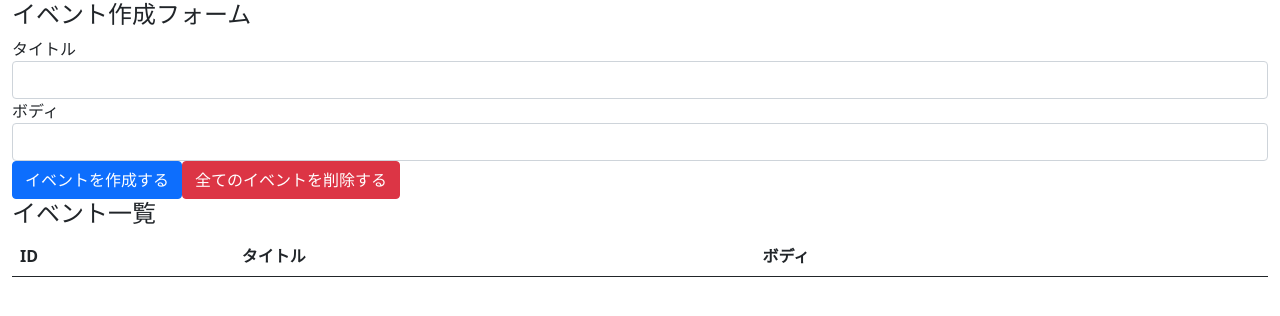
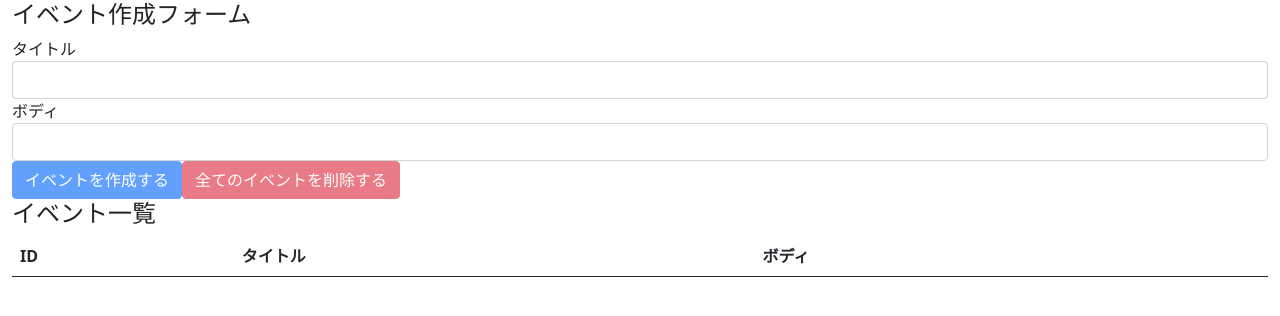
Before and after one commit to rhkt/react-hooks-101, a React (Create React App) app: page / in a window 1280 px wide. Shown: the top 316 px of the page. Built offline with nearby package versions, Linux system fonts and the light colour scheme.

Commit message:
refactor-separate-component

```diff
--- a/src/components/App.js
+++ b/src/components/App.js
@@ -1,47 +1,17 @@
-import React,{useReducer,useState} from "react";
+import React,{useReducer} from "react";
 import 'bootstrap/dist/css/bootstrap.min.css';
 import reducer from '../reducers';
-import Event from './Event';
+import Events from './Events';
+import EventForm from './EventForm';
 
 const App = () => {
-	const [state,dispatch]=useReducer(reducer,[]);
-	const [title,setTitle]=useState('');
-	const [body,setBody]=useState('');
-const addEvent = (e)=>{
-	e.preventDefault();
-	dispatch({
-		type:'CREATE_EVENT',
-		title,
-		body
-	})
-	setTitle('');
-	setBody('');
-}
-console.log({state});
+	const [state, dispatch] = useReducer(reducer, []);
 
 	return (
 		<>
 			<div className="container-fluid">
-				<h4>イベント作成フォーム</h4>
-				<form action="">
-					<div className='form-group'>
-						<label htmlFor="formEventTitle">タイトル</label>
-						<input className='form-control' type="text" name="" id="formEventTitle" value={title} onChange={e=>setTitle(e.target.value)}/>
-					</div>
-					<div className='form-group'>
-						<label htmlFor="formEventBody">ボディ</label>
-						<input className='form-control' type="text" name="" id="formEventBody" value={body} onChange={e=>setBody(e.target.value)} />
-					</div>
-					<button className='btn btn-primary' onClick={addEvent}>イベントを作成する</button>
-					<button className='btn btn-danger'>全てのイベントを削除する</button>
-				</form>
-				<h4>イベント一覧</h4>
-<table className='table table-hover'>
-<thead><tr><th>ID</th><th>タイトル</th><th>ボディ</th><th></th></tr></thead>
-<tbody>
-{state.map((event,index)=>(<Event key={index} event={event} dispatch={dispatch} />))}
-	</tbody>
-</table>
+				<EventForm state={state} dispatch={dispatch} />
+        <Events state={state} dispatch={dispatch} />
 			</div>
 		</>
 	);
--- a/src/components/Event.js
+++ b/src/components/Event.js
@@ -2,8 +2,11 @@ import React from "react";
 
 const Event = ({ event, dispatch }) => {
 	const handleClickDeleteButton = () => {
-		dispatch({ type: "DELETE_EVENT", id: event.id });
-		console.log("削除");
+		const result = window.confirm(`ID_${event.id}を削除して良いですか？`);
+		if (result) {
+			dispatch({ type: "DELETE_EVENT", id: event.id });
+			console.log("削除");
+		}
 	};
 	return (
 		<tr>
--- /dev/null
+++ b/src/components/EventForm.js
@@ -0,0 +1,73 @@
+import React, { useState } from "react";
+
+const EventForm = ({ state, dispatch }) => {
+	const [title, setTitle] = useState("");
+	const [body, setBody] = useState("");
+
+	const addEvent = (e) => {
+		e.preventDefault();
+		dispatch({
+			type: "CREATE_EVENT",
+			title,
+			body,
+		});
+		setTitle("");
+		setBody("");
+	};
+
+	const deleteAllEvents = (e) => {
+		e.preventDefault();
+		const result = window.confirm("本当に全データを削除して良いですか？");
+		if (result) {
+			dispatch({ type: "DELETE_ALL_EVENTS" });
+		}
+	};
+
+	const useCreatable = body === "" || title === "";
+
+	return (
+		<>
+			<h4>イベント作成フォーム</h4>
+			<form action="">
+				<div className="form-group">
+					<label htmlFor="formEventTitle">タイトル</label>
+					<input
+						className="form-control"
+						type="text"
+						name=""
+						id="formEventTitle"
+						value={title}
+						onChange={(e) => setTitle(e.target.value)}
+					/>
+				</div>
+				<div className="form-group">
+					<label htmlFor="formEventBody">ボディ</label>
+					<input
+						className="form-control"
+						type="text"
+						name=""
+						id="formEventBody"
+						value={body}
+						onChange={(e) => setBody(e.target.value)}
+					/>
+				</div>
+				<button
+					className="btn btn-primary"
+					onClick={addEvent}
+					disabled={useCreatable}
+				>
+					イベントを作成する
+				</button>
+				<button
+					className="btn btn-danger"
+					onClick={deleteAllEvents}
+					disabled={state.length === 0}
+				>
+					全てのイベントを削除する
+				</button>
+			</form>
+		</>
+	);
+};
+
+export default EventForm;
--- /dev/null
+++ b/src/components/Events.js
@@ -0,0 +1,26 @@
+import React from "react";
+import Event from "./Event";
+
+const Events = ({ state, dispatch }) => {
+	return (
+		<>
+			<h4>イベント一覧</h4>
+			<table className="table table-hover">
+				<thead>
+					<tr>
+						<th>ID</th>
+						<th>タイトル</th>
+						<th>ボディ</th>
+						<th></th>
+					</tr>
+				</thead>
+				<tbody>
+					{state.map((event, index) => (
+						<Event key={index} event={event} dispatch={dispatch} />
+					))}
+				</tbody>
+			</table>
+		</>
+	);
+};
+export default Events;
```
